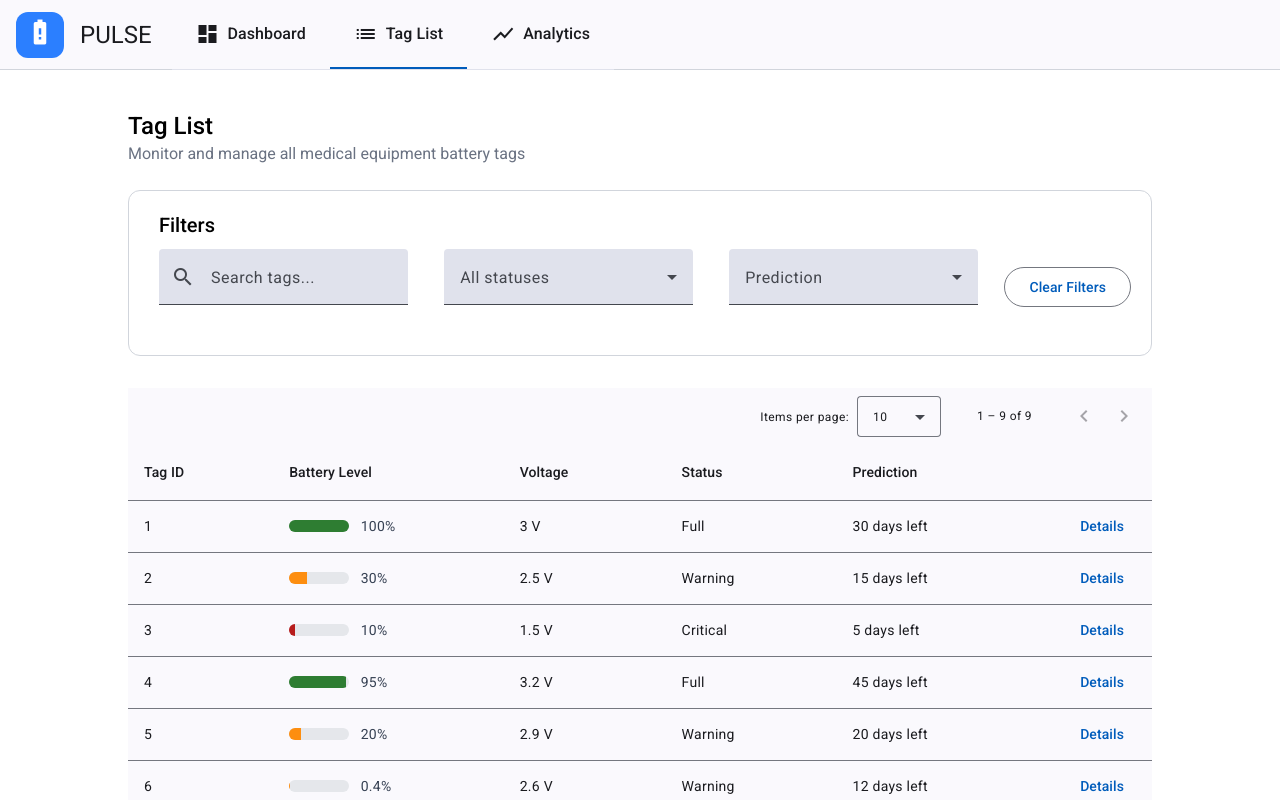
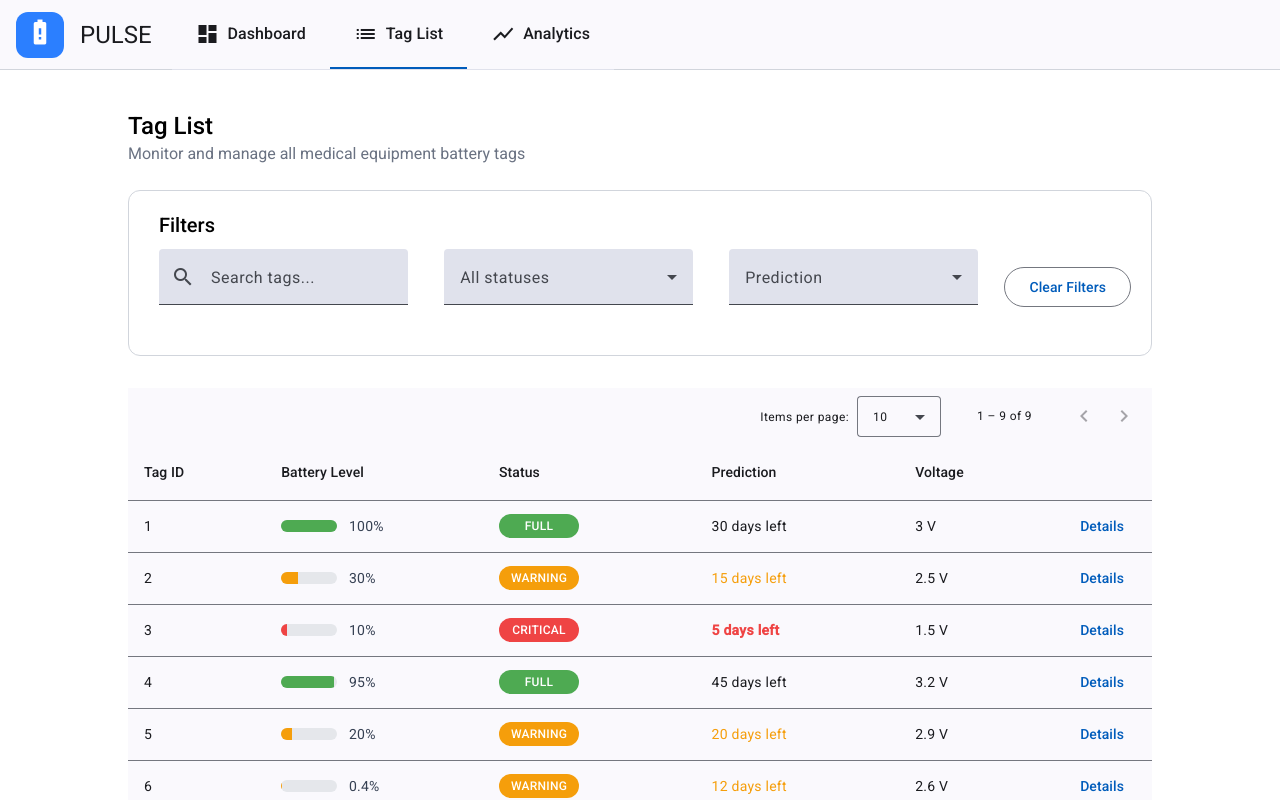
Before and after one commit to PULSE-SDU/Webapp, an Angular app in the folder frontend/: page /tag-list in a window 1280 px wide. Shown: the top 800 px of the page. Built offline with nearby package versions, Linux system fonts and the light colour scheme.

Commit message:
feat: add status chip component

```diff
--- a/frontend/src/app/modules/tags-page/components/tags-list/tags-list.html
+++ b/frontend/src/app/modules/tags-page/components/tags-list/tags-list.html
@@ -13,22 +13,34 @@
     </td
   ></ng-container>
 
-  <!-- Voltage Column -->
-  <ng-container matColumnDef="voltage">
-    <th mat-header-cell *matHeaderCellDef>Voltage</th>
-    <td mat-cell *matCellDef="let element">{{ element.voltage }} V</td>
-  </ng-container>
 
   <!-- Status Column -->
   <ng-container matColumnDef="status">
     <th mat-header-cell *matHeaderCellDef>Status</th>
-    <td mat-cell *matCellDef="let element">{{ element.status }}</td>
+    <td mat-cell *matCellDef="let element">
+      <app-status-chip [batteryStatus]="element.status"></app-status-chip>
+    </td>
   </ng-container>
 
   <!-- Prediction Column -->
   <ng-container matColumnDef="prediction">
     <th mat-header-cell *matHeaderCellDef>Prediction</th>
-    <td mat-cell *matCellDef="let element">{{ element.prediction }}</td>
+    <td mat-cell *matCellDef="let element">
+      @if (element.status === BatteryStatus.CRITICAL) {
+        <span class="font-semibold" [style.color]="getStatusColor(element.status)">{{ element.prediction }}</span>
+      } @else if (element.status === BatteryStatus.WARNING) {
+        <span [style.color]="getStatusColor(element.status)">{{ element.prediction }}</span>
+      }
+      @else {
+        {{ element.prediction }}
+      }
+    </td>
+  </ng-container>
+
+  <!-- Voltage Column -->
+  <ng-container matColumnDef="voltage">
+    <th mat-header-cell *matHeaderCellDef>Voltage</th>
+    <td mat-cell *matCellDef="let element">{{ element.voltage }} V</td>
   </ng-container>
 
   <!-- Actions Column -->
@@ -41,13 +53,13 @@
 
   <tr
     mat-header-row
-    *matHeaderRowDef="['id', 'batteryLevel', 'voltage', 'status', 'prediction', 'actions']"
+    *matHeaderRowDef="['id', 'batteryLevel', 'status', 'prediction', 'voltage', 'actions']"
   ></tr>
   <tr
     mat-row
     *matRowDef="
       let row;
-      columns: ['id', 'batteryLevel', 'voltage', 'status', 'prediction', 'actions']
+      columns: ['id', 'batteryLevel', 'status', 'prediction', 'voltage', 'actions']
     "
   ></tr>
 </table>
--- a/frontend/src/app/modules/tags-page/components/tags-list/tags-list.ts
+++ b/frontend/src/app/modules/tags-page/components/tags-list/tags-list.ts
@@ -3,17 +3,24 @@ import { MatTableModule } from '@angular/material/table';
 import { Tag } from '../../../../shared/models/tag.model';
 import { MatButtonModule } from '@angular/material/button';
 import { CommonModule } from '@angular/common';
+import { BatteryBar } from '../../../../shared/components/battery-bar/battery-bar';
+import { StatusChipComponent } from '../../../../shared/components/status-chip/status-chip';
 import { BatteryStatus } from '../../../../enums';
-import {BatteryBar} from '../../../../shared/components/battery-bar/battery-bar';
+import { BatteryStatusColor } from '../../../../shared/models/battery-status-color';
 
 @Component({
   standalone: true,
   selector: 'app-tags-list',
-  imports: [CommonModule, MatTableModule, MatButtonModule, BatteryBar],
+  imports: [CommonModule, MatTableModule, MatButtonModule, BatteryBar, StatusChipComponent],
   templateUrl: './tags-list.html',
   styleUrl: './tags-list.scss',
 })
 export class TagsList {
   public tags = input<Tag[]>([]);
   public openTagDetails = output<Tag>();
+  protected readonly BatteryStatus = BatteryStatus;
+
+  getStatusColor(status: BatteryStatus): string {
+    return BatteryStatusColor[status as BatteryStatus];
+  }
 }
--- /dev/null
+++ b/frontend/src/app/shared/components/status-chip/status-chip.html
@@ -0,0 +1,6 @@
+<span
+  class="inline-block px-3 py-1 rounded-full text-white font-medium text-xs w-[80px] text-center uppercase"
+  [style.background]="getStatusColor()"
+>
+  {{ batteryStatus() }}
+</span>
--- /dev/null
+++ b/frontend/src/app/shared/components/status-chip/status-chip.ts
@@ -0,0 +1,20 @@
+import { Component, input } from '@angular/core';
+import { BatteryStatusColor } from '../../models/battery-status-color';
+import { BatteryStatus } from '../../../enums';
+
+@Component({
+  selector: 'app-status-chip',
+  templateUrl: './status-chip.html',
+  styleUrls: ['./status-chip.scss']
+})
+export class StatusChipComponent {
+  batteryStatus = input<BatteryStatus>();
+
+  getStatusColor(): string {
+    const status = this.batteryStatus();
+    if (status && BatteryStatusColor[status]) {
+      return BatteryStatusColor[status];
+    }
+    return 'gray';
+  }
+}
--- a/frontend/src/app/shared/models/battery-status-color.ts
+++ b/frontend/src/app/shared/models/battery-status-color.ts
@@ -1,8 +1,8 @@
 import { BatteryStatus } from '../../enums';
 
 export const BatteryStatusColor: Record<BatteryStatus, string> = {
-  [BatteryStatus.CHARGING]: '#0D47A1',
-  [BatteryStatus.CRITICAL]: '#B71C1C',
-  [BatteryStatus.WARNING]: '#fd8e10',
-  [BatteryStatus.FULL]: '#2E7D32',
+  [BatteryStatus.CHARGING]: '#46a2ec',
+  [BatteryStatus.CRITICAL]: '#ef4444',
+  [BatteryStatus.WARNING]: '#f59e0b',
+  [BatteryStatus.FULL]: '#4eaa52'
 };
```
Also changed, not shown: frontend/src/app/shared/components/status-chip/status-chip.scss (added).
